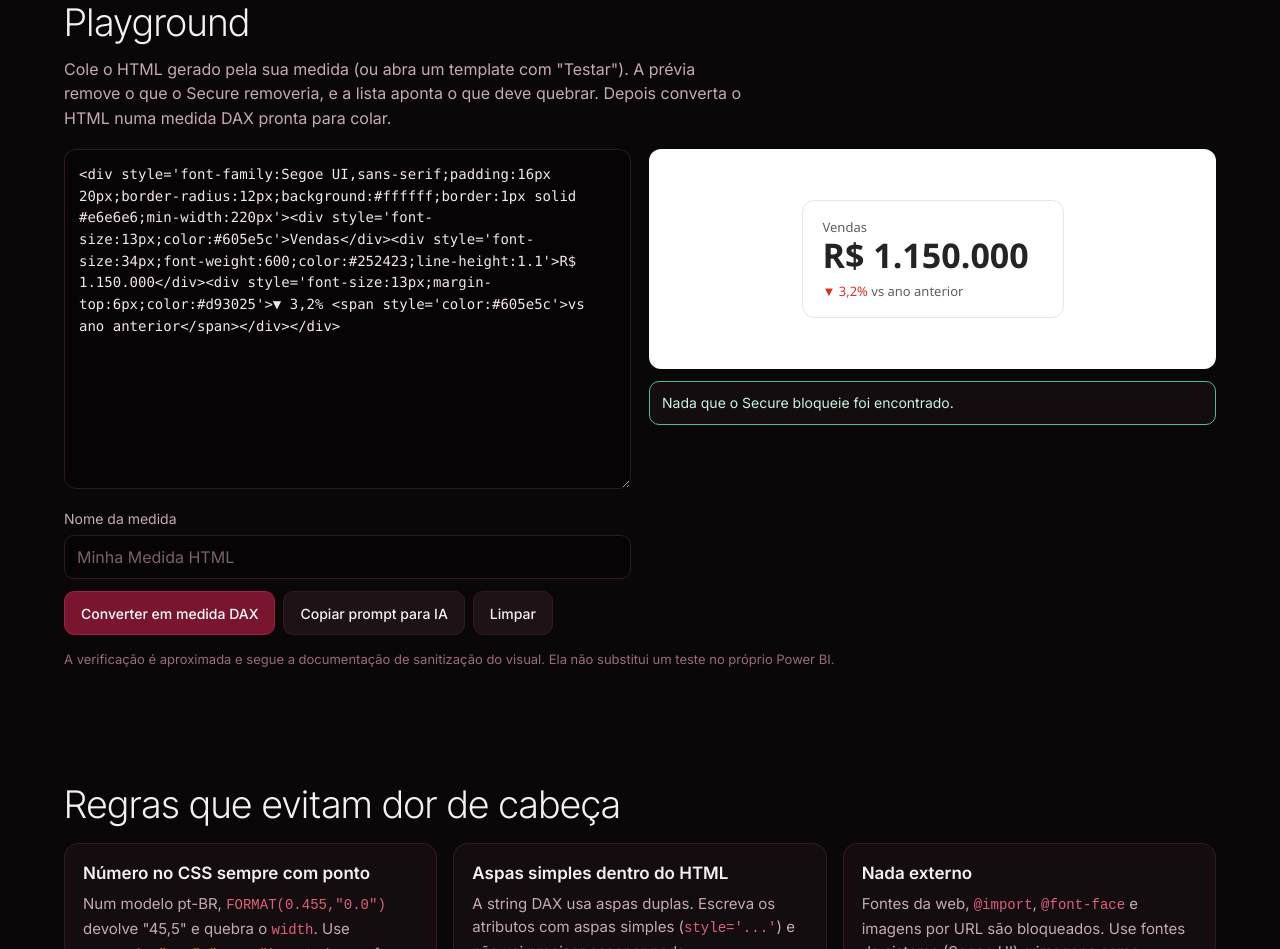
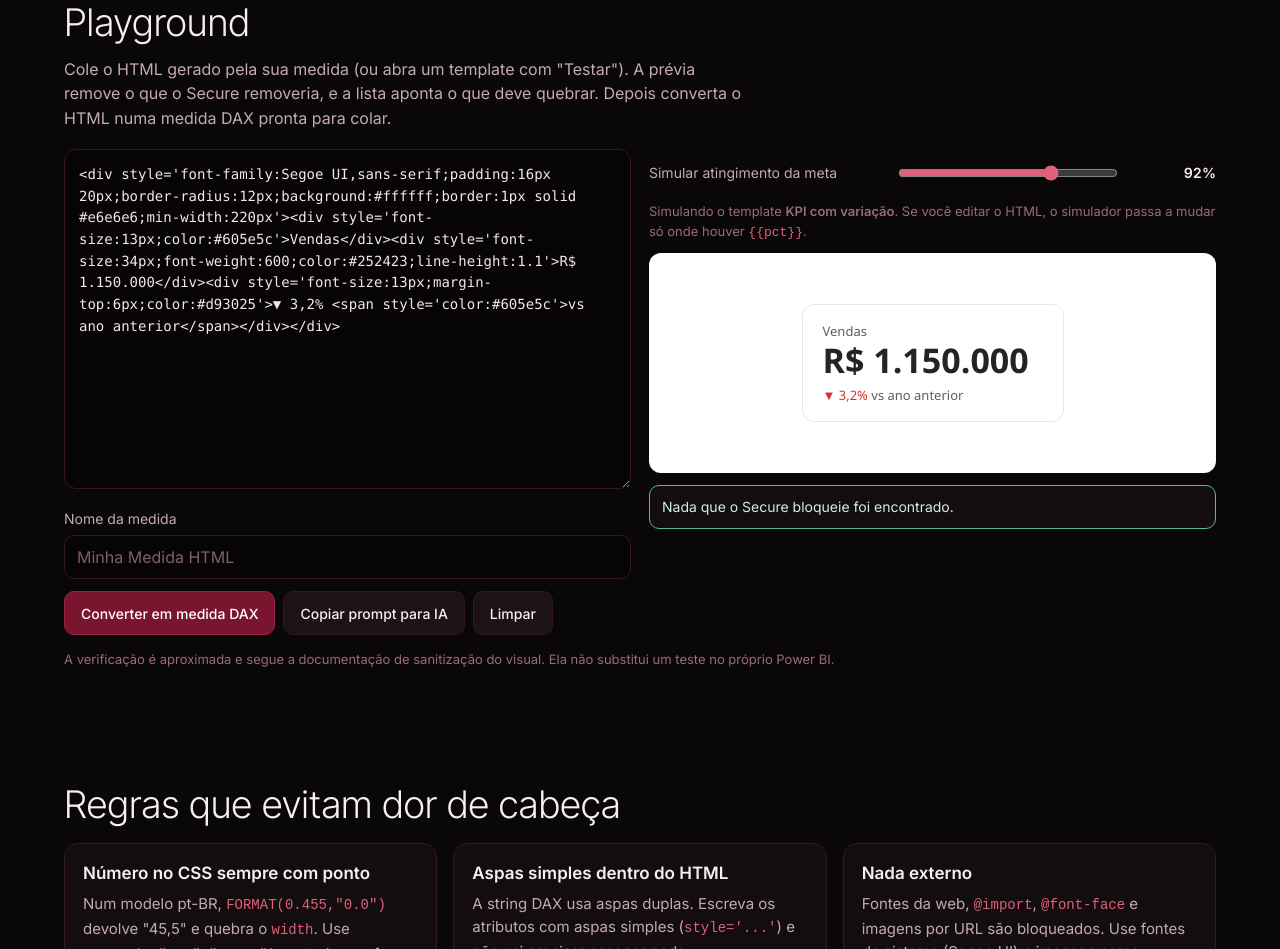
Before and after one commit to CalilJoao/Repositorio_HTMLcontent, a plain HTML site: page index.html in a window 1280 px wide. Shown: the part 2296-3245 px from the top of the page. Drawn offline with Linux system fonts and the light colour scheme.

Commit message:
Simulador de atingimento no playground
- Barra de 0% a 130% no playground, sincronizada com a da galeria
- HTML aberto com Testar se atualiza conforme o simulador
- {{pct}} no HTML colado recebe o percentual do simulador e vira _pct na conversão para DAX

Co-Authored-By: Claude Opus 5.5 <noreply@anthropic.com>
Claude-Session: https://claude.ai/code/session_01QfcJT539WMXA4vEeYhxnXy

```diff
--- a/index.html
+++ b/index.html
@@ -72,6 +72,9 @@ pre{overflow-x:auto;margin:0;background:#060405;border:1px solid var(--line);bor
 .seg button{flex:1;min-height:44px;background:#060405;color:var(--mute);border:0;font:500 14px Inter,sans-serif;cursor:pointer}
 .seg button[aria-checked=true]{background:var(--wine);color:#fff}
 .hint{margin:0;font-size:13px;color:var(--dusk)}
+.pgsim{justify-content:space-between;margin-bottom:4px}
+#pgInfo{margin:0 0 10px}
+#pgInfo code{color:var(--rose)}
 @media(max-width:600px){.cfg{grid-template-columns:minmax(0,1fr)}}
 .pg{display:grid;grid-template-columns:minmax(0,1fr) minmax(0,1fr);gap:18px;margin-top:18px}
 textarea{width:100%;min-height:340px;resize:vertical;background:#060405;color:#f4e6ea;border:1px solid var(--line);border-radius:12px;padding:14px;font:14px/1.55 ui-monospace,SFMono-Regular,Menlo,Consolas,monospace}
@@ -104,7 +107,7 @@ footer{border-top:1px solid var(--line);color:var(--mute);font-size:14px}footer
   <p class="lede">12 medidas DAX prontas para o visual certificado (o antigo HTML Content lite), cada uma com prévia ao vivo. Antes de copiar, ajuste título, unidade, abreviação, se maior ou menor é melhor e as faixas de cor. Todas seguem as regras dessa edição: sem script e sem nada carregado de fora, só <code>&lt;style&gt;</code>, CSS inline e SVG.</p>
   <div class="bar">
     <div class="chips" id="chips"></div>
-    <label class="sim" for="s">Simular atingimento da meta <input type="range" id="s" min="40" max="130" value="92"> <b id="sv">92%</b></label>
+    <label class="sim" for="s">Simular atingimento da meta <input type="range" id="s" min="0" max="130" value="92"> <b id="sv">92%</b></label>
   </div>
   <div class="grid" id="grid"></div>
   <p class="note">As prévias usam dados de exemplo. No Power BI, o visual mostra o que a medida devolver.</p>
@@ -120,6 +123,8 @@ footer{border-top:1px solid var(--line);color:var(--mute);font-size:14px}footer
       <div class="row"><button class="btn pri" id="toDax">Converter em medida DAX</button><button class="btn" id="cpIAPg">Copiar prompt para IA</button><button class="btn" id="clr">Limpar</button></div>
     </div>
     <div>
+      <label class="sim pgsim" for="s2">Simular atingimento da meta <input type="range" id="s2" min="0" max="130" value="92"> <b id="sv2">92%</b></label>
+      <p class="hint" id="pgInfo"></p>
       <div class="pv"><div id="pv"></div></div>
       <ul class="checks" id="checks"></ul>
     </div>
@@ -196,8 +201,14 @@ const paint=(el,html)=>{const r=el.shadowRoot||el.attachShadow({mode:'open'});r.
 $('chips').innerHTML=CATS_F.map(c=>`<button class="chip" aria-pressed="${c==filtro}" data-c="${c}">${c}</button>`).join('');
 $('grid').innerHTML=T.map(t=>`<article class="card" data-cat="${t.cat}"><div class="canvas"><div id="v-${t.id}"></div></div><div class="meta"><h3>${t.nome}</h3><p>${t.desc}</p><span class="tag">${t.cat}</span><div class="acts"><button class="btn pri" data-dax="${t.id}">Ver DAX</button><button class="btn" data-try="${t.id}">Testar</button></div></div></article>`).join('');
 
-function renderAll(){const d=dados();$('sv').textContent=$('s').value+'%';T.forEach(t=>{try{paint($('v-'+t.id),t.html(d,opcoes(t)))}catch(e){console.error(t.id,e);paint($('v-'+t.id),"<p style='font:13px Segoe UI,sans-serif;color:#a4262c'>Não foi possível desenhar este template.</p>")}});if(atual&&$('shade').classList.contains('on'))paint($('ppv'),atual.html(d,op))}
-$('s').addEventListener('input',renderAll);
+function renderAll(){const d=dados();$('sv').textContent=$('sv2').textContent=$('s').value+'%';T.forEach(t=>{try{paint($('v-'+t.id),t.html(d,opcoes(t)))}catch(e){console.error(t.id,e);paint($('v-'+t.id),"<p style='font:13px Segoe UI,sans-serif;color:#a4262c'>Não foi possível desenhar este template.</p>")}});if(atual&&$('shade').classList.contains('on'))paint($('ppv'),atual.html(d,op))}
+let pgSrc=null;
+function pgInfo(){$('pgInfo').innerHTML=pgSrc
+  ?`Simulando o template <b>${hx(pgSrc.t.nome)}</b>. Se você editar o HTML, o simulador passa a mudar só onde houver <code>{{pct}}</code>.`
+  :'Escreva <code>{{pct}}</code> no HTML onde quiser o percentual do simulador, ex.: <code>width:{{pct}}%</code>. Na conversão para DAX ele vira a variável <code>_pct</code>.'}
+function setSim(v){$('s').value=$('s2').value=v;renderAll();if(pgSrc)$('ta').value=pgSrc.t.html(dados(),pgSrc.o);check()}
+$('s').addEventListener('input',e=>setSim(e.target.value));
+$('s2').addEventListener('input',e=>setSim(e.target.value));
 $('chips').addEventListener('click',e=>{const b=e.target.closest('.chip');if(!b)return;filtro=b.dataset.c;document.querySelectorAll('.chip').forEach(x=>x.setAttribute('aria-pressed',x===b));document.querySelectorAll('.card').forEach(c=>c.hidden=!(filtro=='Todos'||c.dataset.cat==filtro))});
 
 function abrir(id){
@@ -244,7 +255,7 @@ Devolva:
 1. A medida DAX completa, pronta para colar no Power BI.
 2. O HTML que essa medida gera, com valores de exemplo fictícios, para eu testar no playground de ${SITE} antes de levar para o Power BI.`}
 function fechar(){$('shade').classList.remove('on')}
-function testar(id,o){const t=T.find(x=>x.id==id);$('ta').value=t.html(dados(),o||opcoes(t));check();fechar();$('playground').scrollIntoView({behavior:'smooth'})}
+function testar(id,o){const t=T.find(x=>x.id==id);pgSrc={t,o:{...(o||opcoes(t))}};$('ta').value=t.html(dados(),pgSrc.o);pgInfo();check();fechar();$('playground').scrollIntoView({behavior:'smooth'})}
 $('grid').addEventListener('click',e=>{const b=e.target.closest('button');if(!b)return;if(b.dataset.dax)abrir(b.dataset.dax);if(b.dataset.try)testar(b.dataset.try)});
 $('close').addEventListener('click',fechar);
 $('shade').addEventListener('click',e=>{if(e.target.id=='shade')fechar()});
@@ -270,14 +281,15 @@ const REGRAS=[
 [/attributeName\s*=\s*['"](href|xlink:href|src|style|clip-path|mask|filter|cursor)/i,'aviso','Animação SMIL nesse atributo é bloqueada. Use opacity, transform, fill ou stroke.']
 ];
 function limpar(h){const doc=new DOMParser().parseFromString('<body>'+h,'text/html');doc.querySelectorAll('script,iframe,object,embed,link,meta,form,use,foreignObject').forEach(e=>e.remove());doc.body.querySelectorAll('*').forEach(e=>{if([...e.attributes].some(a=>/^on/i.test(a.name)))e.remove()});return doc.body.innerHTML}
-function check(){const h=$('ta').value;paint($('pv'),h.trim()?limpar(h):"<p style='font:14px Segoe UI,sans-serif;color:#605e5c'>A prévia aparece aqui.</p>");const achados=REGRAS.filter(r=>r[0].test(h));$('checks').innerHTML=h.trim()?(achados.length?achados.map(r=>`<li class="${r[1]}">${r[1]=='erro'?'Vai quebrar':'Atenção'}: ${r[2].replace(/</g,'&lt;')}</li>`).join(''):'<li class="ok">Nada que o Secure bloqueie foi encontrado.</li>'):''}
-$('ta').addEventListener('input',check);
-$('clr').addEventListener('click',()=>{$('ta').value='';$('daxOut').hidden=true;check();$('ta').focus()});
-function gerarDax(){const h=$('ta').value.trim();if(!h){$('daxOut').hidden=true;return}const partes=h.replace(/>\s*</g,'>\n<').split('\n').map(l=>l.trim()).filter(Boolean).map(l=>'"'+l.replace(/"/g,'""')+'"');$('outPre').textContent=(limpaNome($('nmPg').value)||'Minha Medida HTML')+' =\n'+partes.join(' &\n');$('daxOut').hidden=false}
+const PCT=/\{\{\s*pct\s*\}\}/g;
+function check(){const h=$('ta').value;paint($('pv'),h.trim()?limpar(h.replace(PCT,$('s').value)):"<p style='font:14px Segoe UI,sans-serif;color:#605e5c'>A prévia aparece aqui.</p>");const achados=REGRAS.filter(r=>r[0].test(h));$('checks').innerHTML=h.trim()?(achados.length?achados.map(r=>`<li class="${r[1]}">${r[1]=='erro'?'Vai quebrar':'Atenção'}: ${r[2].replace(/</g,'&lt;')}</li>`).join(''):'<li class="ok">Nada que o Secure bloqueie foi encontrado.</li>'):''}
+$('ta').addEventListener('input',()=>{if(pgSrc){pgSrc=null;pgInfo()}check()});
+$('clr').addEventListener('click',()=>{pgSrc=null;pgInfo();$('ta').value='';$('daxOut').hidden=true;check();$('ta').focus()});
+function gerarDax(){const h=$('ta').value.trim();if(!h){$('daxOut').hidden=true;return}const partes=h.replace(/>\s*</g,'>\n<').split('\n').map(l=>l.trim()).filter(Boolean).map(l=>'"'+l.replace(/"/g,'""')+'"');const comPct=PCT.test(h);PCT.lastIndex=0;const corpo=partes.join(' &\n').replace(PCT,'" & FORMAT ( _pct * 100, "0", "en-US" ) & "');$('outPre').textContent=(limpaNome($('nmPg').value)||'Minha Medida HTML')+' =\n'+(comPct?'VAR _pct = [Sua Medida de %]   -- troque pela sua medida (0 a 1, ex.: 0,92)\nRETURN\n':'')+corpo;$('daxOut').hidden=false}
 $('toDax').addEventListener('click',gerarDax);
 $('nmPg').addEventListener('input',()=>{if(!$('daxOut').hidden)gerarDax()});
 
-$('ta').value=T[0].html(dados(),opcoes(T[0]));
+pgSrc={t:T[0],o:opcoes(T[0])};$('ta').value=T[0].html(dados(),pgSrc.o);pgInfo();
 renderAll();check();
 }
 </script>
```
